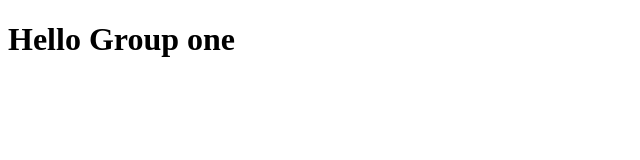
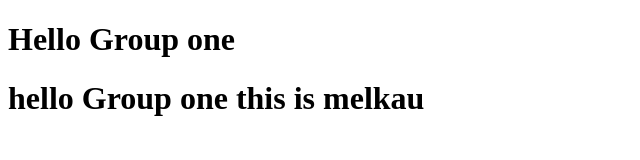
Before and after one commit to abelazane/Test, a plain HTML site: page index.html in a window 1280 px wide. Shown: the whole page, without its empty margins (0-640 px from the left). Drawn offline with Linux system fonts and the light colour scheme.

Commit message:
just added js file and html update

```diff
--- a/index.html
+++ b/index.html
@@ -8,5 +8,6 @@
 </head>
 <body>
     <h1>Hello Group one</h1>
+    <h1>hello Group one this is melkau</h1>
 </body>
 </html>
```
Also changed, not shown: js/script.js (added).
